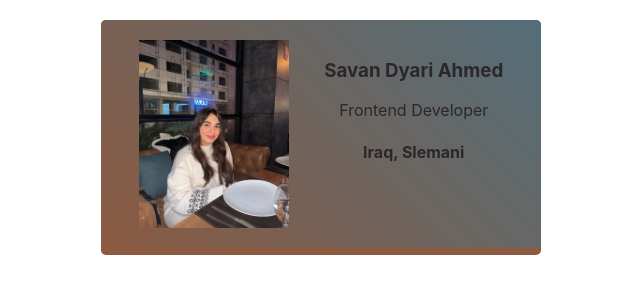
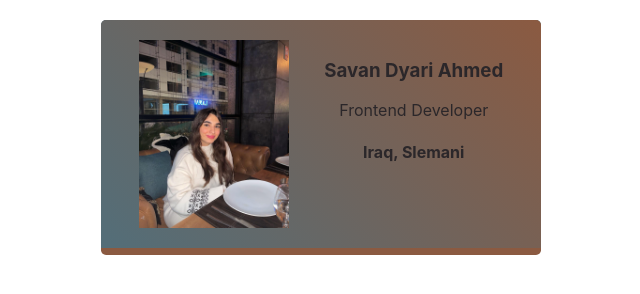
Before and after one commit to Savann0/business-card, a plain HTML site: page index.html in a window 1280 px wide. Shown: the whole page, without its empty margins (319-959 px from the left). Drawn offline with Linux system fonts and the light colour scheme.

Commit message:
Update styles.css

```diff
--- a/styles.css
+++ b/styles.css
@@ -23,7 +23,7 @@ body {
     border-bottom: 7px solid #8b5a41;
     color: #2b272a;
     border-radius: 5px;
-    background-image: linear-gradient(45deg, #8b5a41, #536e79);
+    background-image: linear-gradient(45deg, #536e79,#8b5a41);
     /*
     Challenge:
     Find a color palette you like on Coolors.co
```
